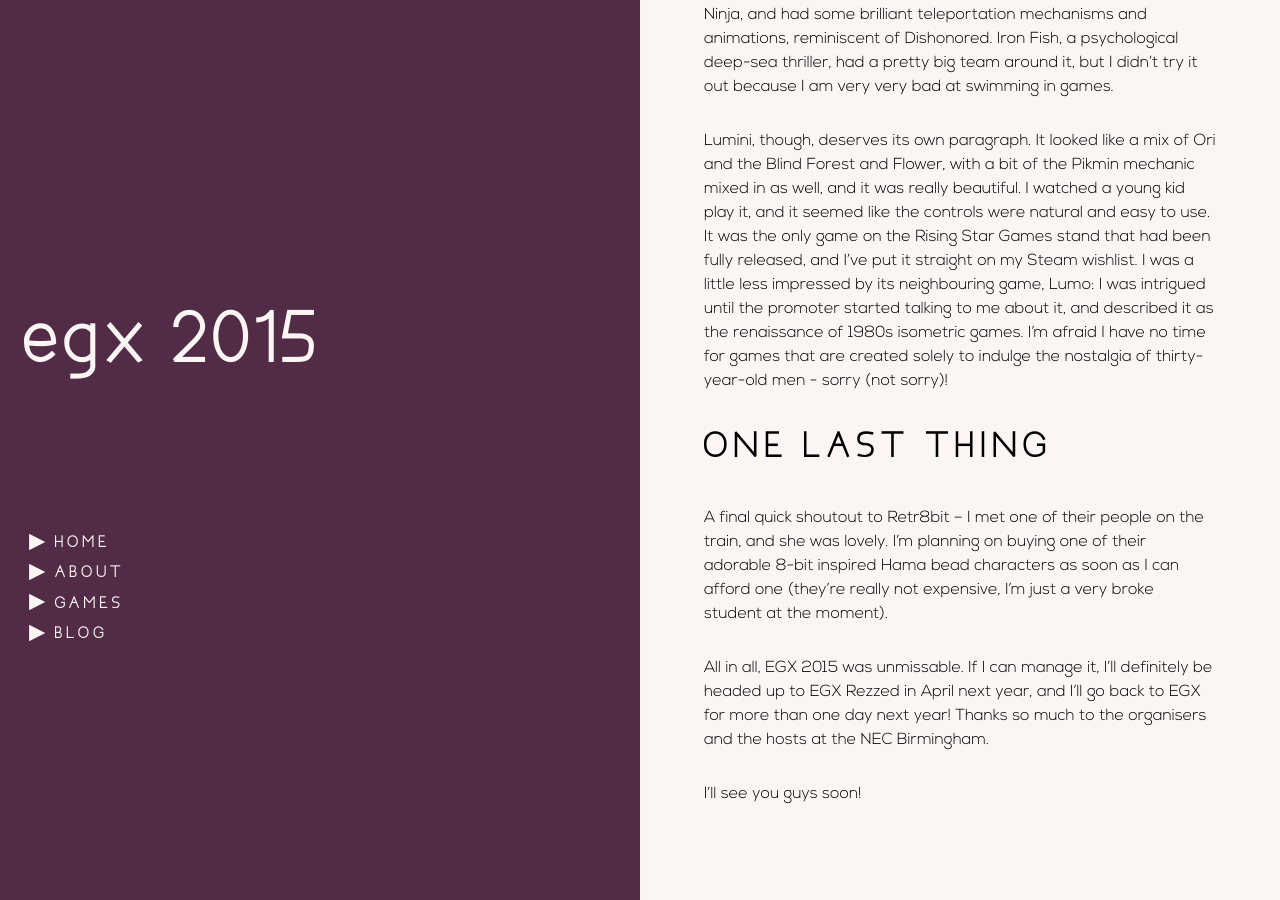
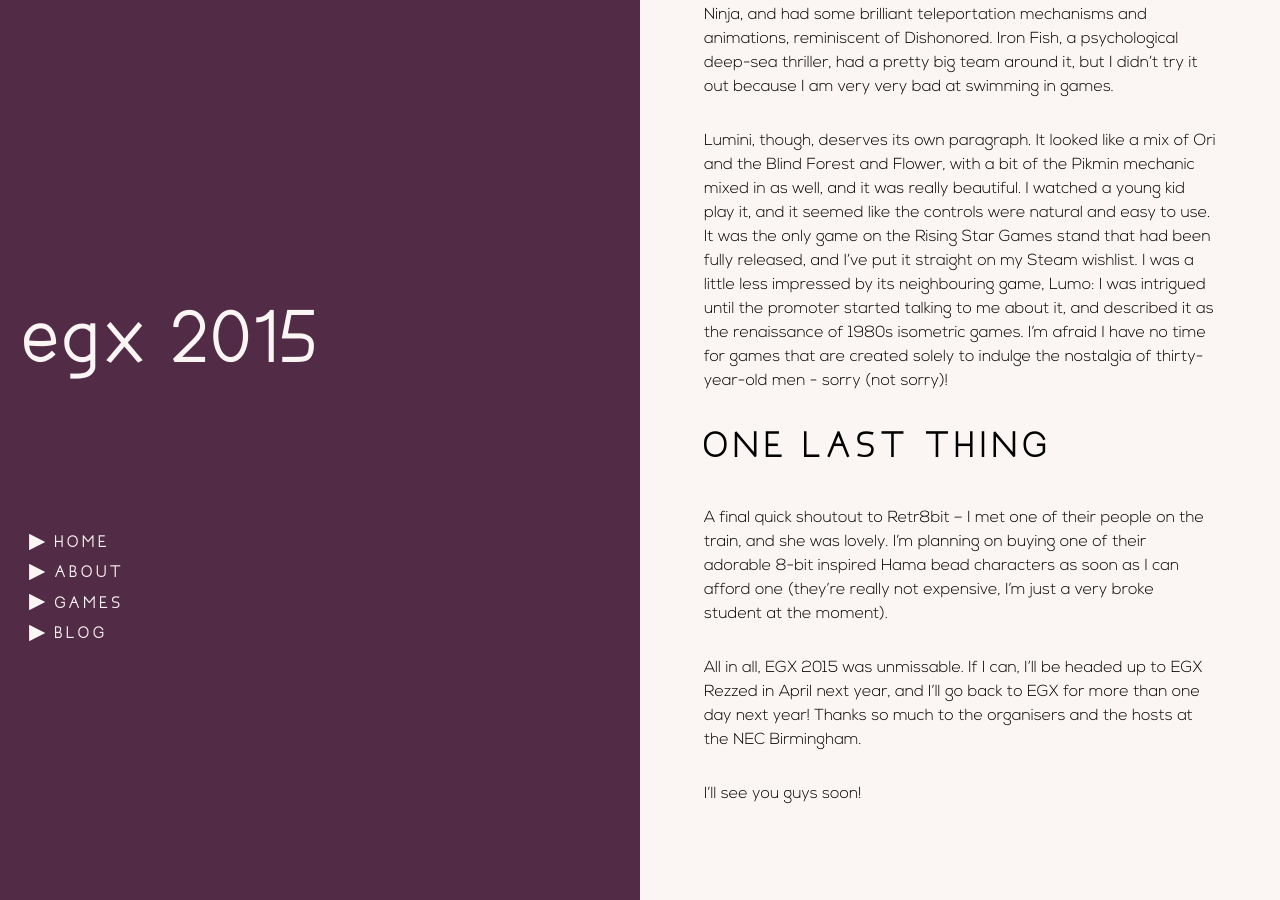
Before and after one commit to bexedmondson/old-website, a Jekyll site: the page built from _posts/2015-09-28-egx-2015.markdown, in a window 1280 px wide and 900 px high, scrolled down 5815 px. Built offline with Jekyll 4.4.1, drawn with Linux system fonts in a browser that asks for light colours; nearby versions of some CDN libraries.

Commit message:
small edit to post

```diff
--- a/_posts/2015-09-28-egx-2015.markdown
+++ b/_posts/2015-09-28-egx-2015.markdown
@@ -51,6 +51,6 @@
 
 A final quick shoutout to [Retr8bit](http://retr8bit.com/) – I met one of their people on the train, and she was lovely. I’m planning on buying one of their adorable 8-bit inspired Hama bead characters as soon as I can afford one (they’re really not expensive, I’m just a very broke student at the moment).
 
-All in all, EGX 2015 was unmissable. If I can manage it, I’ll definitely be headed up to EGX Rezzed in April next year, and I’ll go back to EGX for more than one day next year! Thanks so much to the organisers and the hosts at the NEC Birmingham.
+All in all, EGX 2015 was unmissable. If I can, I’ll be headed up to EGX Rezzed in April next year, and I’ll go back to EGX for more than one day next year! Thanks so much to the organisers and the hosts at the NEC Birmingham.
 
 I'll see you guys soon!
```
